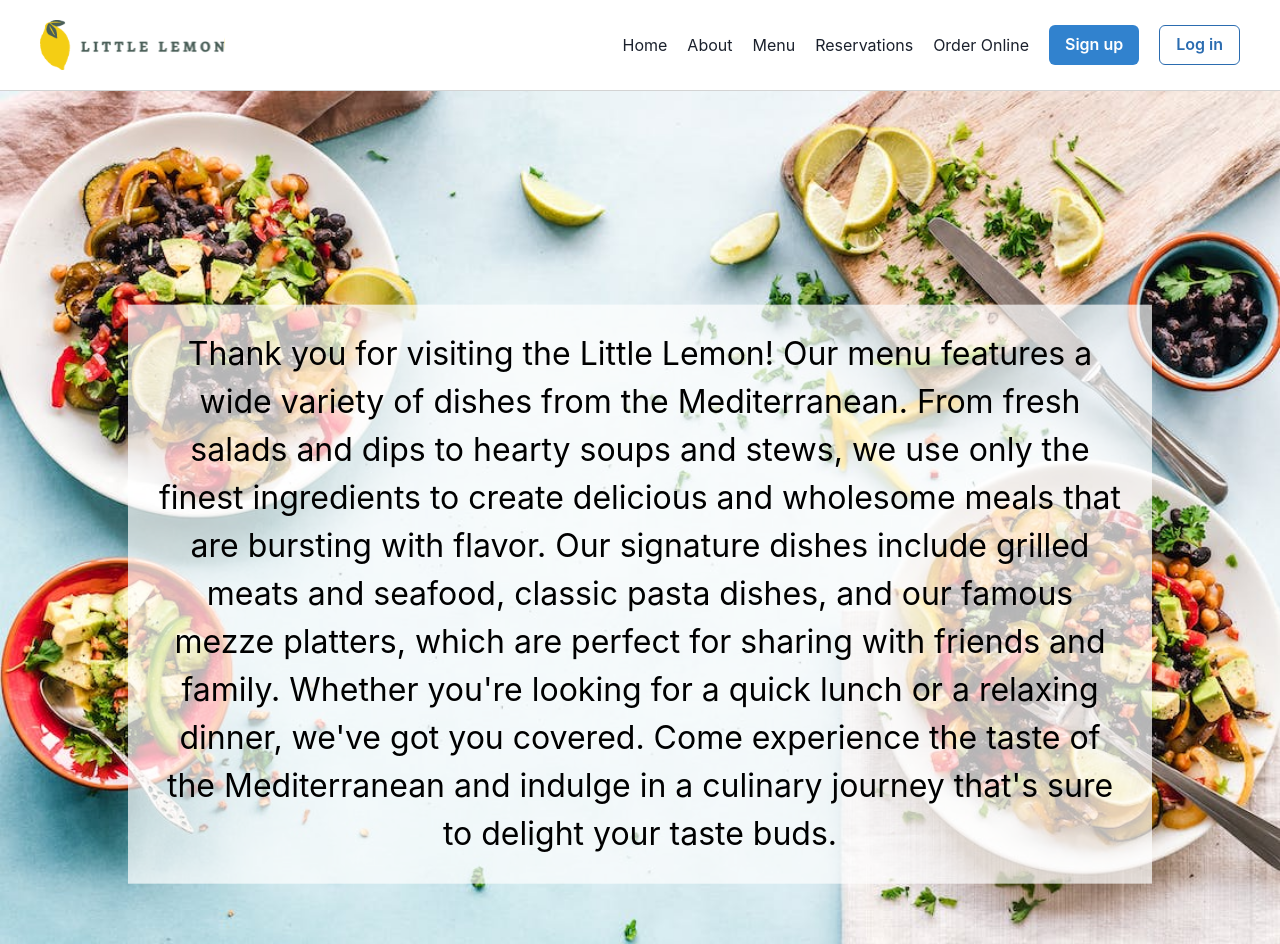
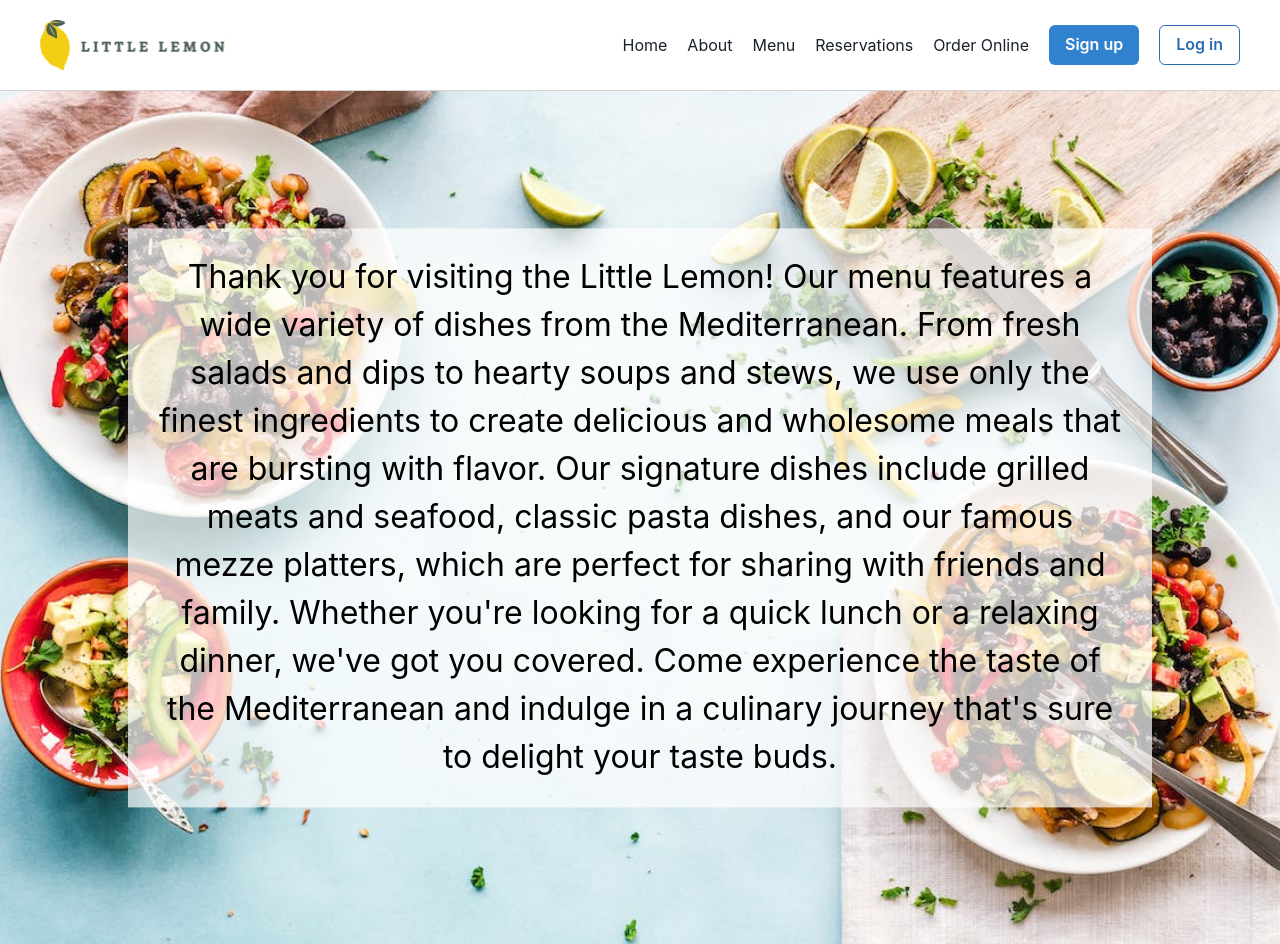
Before and after one commit to nelsonchenglin/LittleLemons_FE_meta, a React (Create React App) app: page / in a window 1280 px wide. Built offline with nearby package versions, Linux system fonts and the light colour scheme.

Commit message:
fixed desktop landing page display

```diff
--- a/src/index.css
+++ b/src/index.css
@@ -36,8 +36,7 @@ code {
   font-size: 2.5vw;
   color: white;
   text-align: center;
-  width: 80%;
-  height: 50%
+  width: 80%
 }
 
 .landing-description-container p{
@@ -77,6 +76,7 @@ code {
     transform: translate(-50%, -50%);
     right: 0;
     bottom: 0;
-    vertical-align:top
+    vertical-align:top;
+    height: 50%
   }
 }
```
